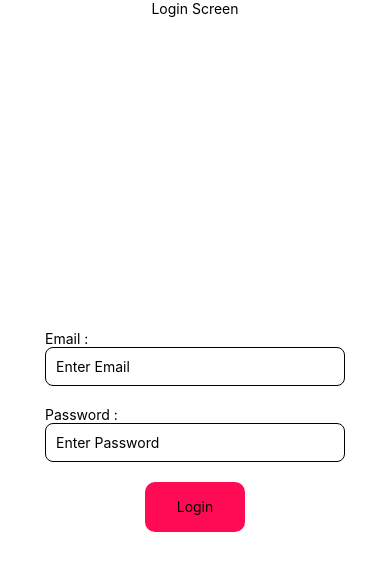
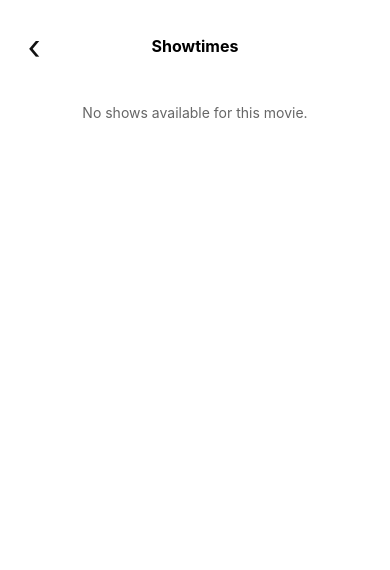
Before and after one commit to nareshgur/BookMyShow-FrontEnd-React-Native-, a React Native app in the folder BookMyShowFrontEnd/: screen /Shows in a window 390 px wide. Shown: the top 570 px of the page. Built offline with nearby package versions, Linux system fonts and the light colour scheme.

Commit message:
Added the Show Selection screen

```diff
--- a/BookMyShowFrontEnd/navigation/AppNavigator.js
+++ b/BookMyShowFrontEnd/navigation/AppNavigator.js
@@ -8,6 +8,8 @@ import { StyleSheet } from "react-native";
 import SelectCity from "../screens/SelectCity";
 import { useSelector } from "react-redux";
 import MovieDetailsScreen from "../screens/MovieDetails";
+import ShowsScreen from "../screens/ShowsScreen";
+import BookingScreen from "../screens/BookingScreen";
 
 const Stack = createNativeStackNavigator();
 
@@ -18,6 +20,8 @@ function AppStack() {
       <Stack.Screen name="SelectCity" component={SelectCity} />
       <Stack.Screen name="Register" component={Register} />
       <Stack.Screen name="MovieDetails" component={MovieDetailsScreen} />
+      <Stack.Screen name="Shows" component={ShowsScreen} />
+      <Stack.Screen name="Booking" component={BookingScreen} />
       <Stack.Screen name="MainApp" component={TabNavigator} />
     </Stack.Navigator>
   );
--- a/BookMyShowFrontEnd/redux/api/authApi.js
+++ b/BookMyShowFrontEnd/redux/api/authApi.js
@@ -7,7 +7,7 @@ import { dynamicBaseQuery } from "../../utils/dynamicBaseQuery";
 export const authApi = createApi({
   reducerPath: "authApi",
   baseQuery: fetchBaseQuery({
-    baseUrl: "http://10.90.13.242:3000/api/",
+    baseUrl: "http://192.168.1.41:3000/api/",
     // attach token from state to each request (prepareHeaders receives getState)
     prepareHeaders: (headers, { getState }) => {
       const token = getState().auth?.token;
--- a/BookMyShowFrontEnd/redux/api/showApi.js
+++ b/BookMyShowFrontEnd/redux/api/showApi.js
@@ -10,28 +10,34 @@ export const showApi = createApi({
     }),
 
     getShowsByCity: builder.query({
-      query: (city) => `Show/City/${city}`,
+      query: (city) => `Shows/Show/City/${city}`,
     }),
 
     getShowsByMovie: builder.query({
-      query: (movieId) => `Show/Movie/${movieId}`,
+      query: (movieId) => `Shows/Show/Movie/${movieId}`,
     }),
 
     getShowsByTheatre: builder.query({
-      query: (theatreId) => `Show/Theatre/${theatreId}`,
+      query: (theatreId) => `Shows/Show/Theatre/${theatreId}`,
     }),
 
     getShowsByScreen: builder.query({
-      query: (screenId) => `Show/Screen/${screenId}`,
+      query: (screenId) => `Shows/Show/Screen/${screenId}`,
     }),
 
     updateShow: builder.mutation({
-      query: ({ id, body }) => ({ url: `Show/${id}`, method: "PUT", body }),
+      query: ({ id, body }) => ({ url: `Shows/Show/${id}`, method: "PUT", body }),
     }),
 
     deleteShow: builder.mutation({
-      query: (id) => ({ url: `Show/${id}`, method: "DELETE" }),
+      query: (id) => ({ url: `Shows/Show/${id}`, method: "DELETE" }),
     }),
+     getShowsByMovieCityDate: builder.query({
+      query: ({ movieId, city, date }) =>
+        `Shows/Show/Filter?movieId=${movieId}&city=${city}&date=${date}`,
+    }),
+
+
   }),
 });
 
--- a/BookMyShowFrontEnd/redux/store.js
+++ b/BookMyShowFrontEnd/redux/store.js
@@ -18,7 +18,8 @@ import cityReducer from "./slices/citySlice";
 
 import { authApi } from "../redux/api/authApi";
 import { moviesApi } from "./api/movieApi";
-
+import showApi from "./api/showApi";
+import showReducer from "./slices/showSlice";
 // Persist only auth & city
 const persistConfig = {
   key: "root",
@@ -31,6 +32,8 @@ const rootReducer = combineReducers({
   city: cityReducer,
   [authApi.reducerPath]: authApi.reducer,
   [moviesApi.reducerPath]: moviesApi.reducer,
+  [showApi.reducerPath]: showApi.reducer,
+  show: showReducer,
 });
 
 const persistedReducer = persistReducer(persistConfig, rootReducer);
@@ -44,7 +47,8 @@ export const store = configureStore({
       },
     })
       .concat(authApi.middleware)
-      .concat(moviesApi.middleware),
+      .concat(moviesApi.middleware)
+      .concat(showApi.middleware),
   devTools: true,
 });
 
--- a/BookMyShowFrontEnd/screens/MovieDetails.js
+++ b/BookMyShowFrontEnd/screens/MovieDetails.js
@@ -110,7 +110,7 @@ export default function MovieDetailsScreen({ route, navigation }) {
           <Image
             source={{ uri: movie.moviePoster }}
             style={styles.poster}
-            resizeMode="cover"
+            resizeMode="stretch"
           />
 
           {/* Play overlay */}
@@ -201,7 +201,10 @@ export default function MovieDetailsScreen({ route, navigation }) {
       <View style={styles.bottomContainer}>
         <TouchableOpacity
           style={styles.bookButton}
-          onPress={() => console.log("Booking tickets...")}
+          onPress={() => {
+            // navigate to Shows screen and pass movieId
+            navigation.navigate('Shows', { movieId: movie.movieId, movie });
+          }}
         >
           <Text style={styles.bookText}>Book tickets</Text>
         </TouchableOpacity>
--- a/BookMyShowFrontEnd/screens/SelectCity.js
+++ b/BookMyShowFrontEnd/screens/SelectCity.js
@@ -20,7 +20,7 @@ export default function SelectCity({ navigation }) {
   const dispatch = useDispatch();
   async function fetchCities() {
     try {
-      const res = await axios.get("http://10.90.13.242:3000/api/City/cities");
+      const res = await axios.get("http://192.168.1.41:3000/api/City/cities");
       setCities(res.data.data);
     } catch (err) {
       console.log("Error fetching cities: ", err);
--- /dev/null
+++ b/BookMyShowFrontEnd/screens/ShowsScreen.js
@@ -0,0 +1,141 @@
+import React, { useEffect, useMemo, useState } from "react";
+import {
+  View,
+  Text,
+  StyleSheet,
+  ScrollView,
+  TouchableOpacity,
+  ActivityIndicator,
+} from "react-native";
+import { useGetShowsByMovieQuery } from "../redux/api/showApi";
+
+const BASE_API = "http://192.168.1.41:3000/api"; // same base as dynamicBaseQuery
+
+export default function ShowsScreen({ route, navigation }) {
+  const { movieId, movie } = route.params || {};
+
+  const { data: showsData, isLoading, isError } = useGetShowsByMovieQuery(movieId, {
+    skip: !movieId,
+  });
+
+  const [theatreNames, setTheatreNames] = useState({});
+
+  // group shows by theatreId
+  const showsByTheatre = useMemo(() => {
+    if (!Array.isArray(showsData)) return {};
+    return showsData.reduce((acc, s) => {
+      const tid = s.theatreId ? String(s.theatreId) : "unknown";
+      if (!acc[tid]) acc[tid] = [];
+      acc[tid].push(s);
+      return acc;
+    }, {});
+  }, [showsData]);
+
+  useEffect(() => {
+
+    console.log("Shows by theatre ", showsByTheatre);
+    // fetch names for theatres we found
+    const tids = Object.keys(showsByTheatre || {});
+    if (tids.length === 0) return;
+
+    console.log("Fetching theatre names for IDs ", tids);
+    tids.forEach(async (tid) => {
+      if (theatreNames[tid]) return; // already fetched
+      try {
+        const res = await fetch(`${BASE_API}/Theatre/Theatres/id/${tid}`);
+        console.log("The output of the theatre API is",res)
+        if (!res.ok) throw new Error("no theatre");
+        const json = await res.json();
+        // common fields could be `name` or `theatreName`
+        const name = json.name || json.theatreName || json.theatre || tid;
+        setTheatreNames((t) => ({ ...t, [tid]: name }));
+      } catch (e) {
+        setTheatreNames((t) => ({ ...t, [tid]: tid }));
+      }
+    });
+  }, [showsByTheatre]);
+
+  if (isLoading) {
+    return (
+      <View style={styles.center}>
+        <ActivityIndicator size="large" color="#ff2e63" />
+      </View>
+    );
+  }
+
+  if (isError) {
+    return (
+      <View style={styles.center}>
+        <Text style={{ color: "#333" }}>Failed to load shows.</Text>
+      </View>
+    );
+  }
+
+  return (
+    <View style={styles.container}>
+      <View style={styles.header}>
+        <TouchableOpacity onPress={() => navigation.goBack()} style={styles.backBtn}>
+          <Text style={styles.backText}>‹</Text>
+        </TouchableOpacity>
+        <Text style={styles.headerTitle} numberOfLines={1}>{movie?.movieName || 'Showtimes'}</Text>
+        <View style={{ width: 44 }} />
+      </View>
+
+      <ScrollView style={styles.scroll} contentContainerStyle={{ paddingBottom: 36 }}>
+        {Object.keys(showsByTheatre).length === 0 && (
+          <View style={styles.emptyRow}>
+            <Text style={{ color: '#666' }}>No shows available for this movie.</Text>
+          </View>
+        )}
+
+        {Object.entries(showsByTheatre).map(([tid, shows]) => (
+          <View key={tid} style={styles.theatreCard}>
+            <View style={styles.theatreHeader}>
+              <Text style={styles.theatreName}>{theatreNames[tid] || tid}</Text>
+              <TouchableOpacity style={styles.infoBtn} onPress={() => {}}>
+                <Text style={styles.infoText}>i</Text>
+              </TouchableOpacity>
+            </View>
+
+            <Text style={styles.theatreMeta}>Non-cancellable</Text>
+
+            <View style={styles.timesRow}>
+              {shows.map((s) => (
+                <TouchableOpacity
+                  key={s._id || s.id || s.startTime}
+                  style={styles.timePill}
+                  onPress={() => {
+                    // navigate to booking screen or pass show to booking
+                    navigation.navigate('Booking', { show: s, movie });
+                  }}
+                >
+                  <Text style={styles.timeText}>{s.startTime || s.time || '—'}</Text>
+                </TouchableOpacity>
+              ))}
+            </View>
+          </View>
+        ))}
+      </ScrollView>
+    </View>
+  );
+}
+
+const styles = StyleSheet.create({
+  container: { flex: 1, backgroundColor: '#fff' },
+  center: { flex: 1, alignItems: 'center', justifyContent: 'center' },
+  header: { height: 76, flexDirection: 'row', alignItems: 'center', justifyContent: 'space-between', paddingHorizontal: 12, marginTop: 8 },
+  backBtn: { width: 44, height: 44, alignItems: 'center', justifyContent: 'center' },
+  backText: { fontSize: 34, color: '#111' },
+  headerTitle: { fontSize: 16, fontWeight: '700' },
+  scroll: { paddingHorizontal: 12 },
+  emptyRow: { padding: 20, alignItems: 'center' },
+  theatreCard: { backgroundColor: '#fafafa', borderRadius: 8, padding: 12, marginVertical: 8, borderColor: '#eee', borderWidth: 1 },
+  theatreHeader: { flexDirection: 'row', alignItems: 'center', justifyContent: 'space-between' },
+  theatreName: { fontSize: 16, fontWeight: '700' },
+  infoBtn: { width: 28, height: 28, borderRadius: 14, alignItems: 'center', justifyContent: 'center', borderWidth: 1, borderColor: '#ddd' },
+  infoText: { fontSize: 12, color: '#666' },
+  theatreMeta: { marginTop: 8, color: '#666', fontSize: 12 },
+  timesRow: { flexDirection: 'row', flexWrap: 'wrap', marginTop: 10 },
+  timePill: { paddingHorizontal: 12, paddingVertical: 8, borderRadius: 8, backgroundColor: '#fff', borderWidth: 1, borderColor: '#dfeee6', marginRight: 8, marginBottom: 8 },
+  timeText: { color: '#1b7a5b', fontWeight: '700' },
+});
--- a/BookMyShowFrontEnd/utils/dynamicBaseQuery.js
+++ b/BookMyShowFrontEnd/utils/dynamicBaseQuery.js
@@ -10,7 +10,7 @@ export const dynamicBaseQuery = async (args, api, extraOptions) => {
   //   deviceIp = "10.0.2.2"; // android emulator fallback
   // }
 
-  const baseUrl = `http://10.90.13.242:3000/api/`;
+  const baseUrl = `http://192.168.1.41:3000/api/`;
 
   console.log("Base URL being used:", baseUrl);
 
```
